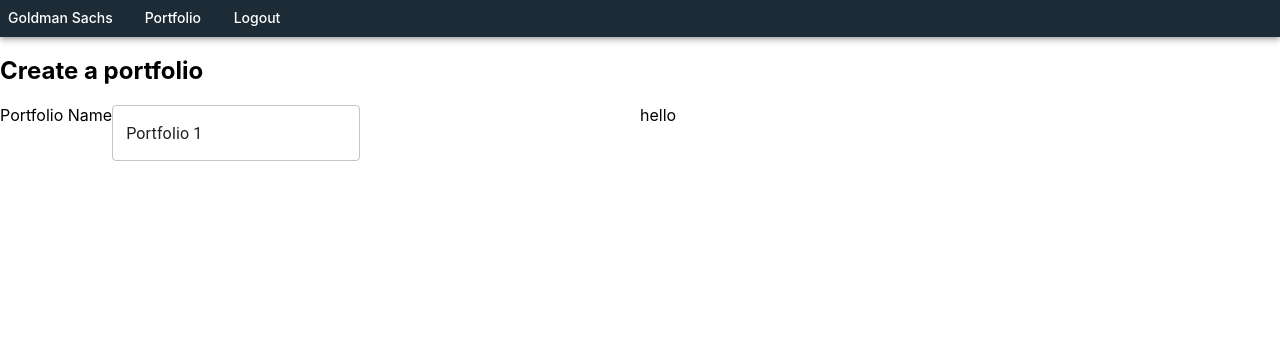
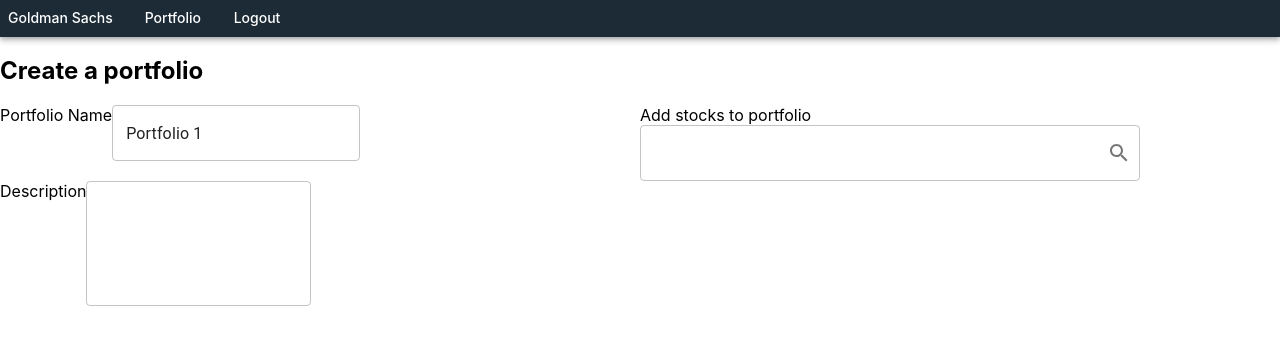
Before and after one commit to OOP-G1T7/APPA-IS442-G1-T7, a React (Create React App) app in the folder frontend/: page /PortfolioCreation in a window 1280 px wide. Shown: the top 344 px of the page. Built offline with nearby package versions, Linux system fonts and the light colour scheme.

Commit message:
portfolio creation wip

```diff
--- a/frontend/src/pages/Portfolio.js
+++ b/frontend/src/pages/Portfolio.js
@@ -16,19 +16,24 @@ export default function Portfolio() {
         <>
             <ThemeProvider theme={theme}>
                 <Navbar></Navbar>
-                <Grid container spacing={2} paddingLeft={2}>
+                <Grid
+                    container
+                    spacing={0}
+                    direction="column"
+                    alignItems="center"
+                    justifyContent="center"
+                >
                     <Grid item xs={8}>
+                        <h2>Your Portfolios</h2>
                     </Grid>
-                    <Grid item xs={4}>
-                    </Grid>
-                    <Grid item xs={4}>
+                    <Grid item xs={8} minHeight={100}>
+                        <p>You have no existing portfolios</p>
                     </Grid>
                     <Grid item xs={8}>
+                        <Button onClick={handleClick} style={{ textTransform: 'none' }}>Create a new portfolio</Button>
                     </Grid>
                 </Grid>
-                <h2>Your Portfolios</h2>
-                <p>You have no existing portfolios</p>
-                <Button onClick={handleClick} style={{ textTransform: 'none' }}>Create a new portfolio</Button>
+
                 {/* <Button onClick={handleClick} color='button' style={{ textTransform: 'none' }}>Create a new portfolio</Button> */}
             </ThemeProvider>
 
--- a/frontend/src/pages/PortfolioCreation.js
+++ b/frontend/src/pages/PortfolioCreation.js
@@ -3,9 +3,45 @@ import Button from '@mui/material/Button';
 import Grid from '@mui/material/Grid';
 import { Link } from "react-router-dom";
 import TextField from '@mui/material/TextField';
+import Autocomplete, { autocompleteClasses } from "@mui/material/Autocomplete";
+import Chip from '@mui/material/Chip';
+import React, { useCallback, useState, useEffect } from "react";
+import CheckBoxOutlineBlankIcon from '@mui/icons-material/CheckBoxOutlineBlank';
+import CheckBoxIcon from '@mui/icons-material/CheckBox';
+import Checkbox from '@mui/material/Checkbox';
+import SearchIcon from '@mui/icons-material/Search';
+
+export default function Portfolio() {
+    const [selectedEquities, setEquities] = useState([]);
+    const [showEquities, setShowEquities] = useState([]);
+
+    const equities = [
+        { symbol: "TSCO.LON", name: "Tesco PLC", type: "Equity", region: "United Kingdom" },
+        { symbol: "TSCDF", name: "Tesco PLC", type: "Equity", region: "United States" },
+        { symbol: "TSCDY", name: "Tesco PLC", type: "Equity", region: "United States" },
+        { symbol: "TCO2.FRK", name: "TESCO PLC ADR/1 LS-05", type: "Equity", region: "Frankfurt" },
+        { symbol: "TCO0.FRK", name: "TESCO PLC LS-0633333", type: "Equity", region: "Frankfurt" },
+    ];
+
+    const icon = <CheckBoxOutlineBlankIcon fontSize="small" />;
+    const checkedIcon = <CheckBoxIcon fontSize="small" />;
+
+    const handleChange = (e, value) => {
+        if (e.target.checked) {
+            setEquities([...selectedEquities, e.target.value]);
+        } else {
+            setEquities(selectedEquities.filter((id) => id !== e.target.value));
+        }
+    };
 
 
-export default function Portfolio() {
+    useEffect(() => {
+        if (selectedEquities.length === 0) {
+            setShowEquities("");
+        } else {
+            setShowEquities(selectedEquities.join(","));
+        }
+    }, [selectedEquities]);
 
     return (
         <>
@@ -17,8 +53,52 @@ export default function Portfolio() {
                     <TextField id="outlined-basic" value="Portfolio 1" variant="outlined" />
                 </Grid>
                 <Grid item xs={6}>
-                    hello
+                    Add stocks to portfolio
+                    <Autocomplete
+                        multiple
+                        popupIcon={<SearchIcon />}
+                        id="checkboxes-tags-demo"
+                        options={equities}
+                        disableCloseOnSelect
+                        sx={{
+                            width: 300,
+                            [`& .${autocompleteClasses.popupIndicator}`]: {
+                                transform: "none"
+                            }
+                        }}
+
+                        getOptionLabel={(option) => `${option.symbol} (${option.name})`}
+                        renderOption={(props, option, { selected }) => (
+                            <li {...props}>
+                                <Checkbox
+                                    onClick={handleChange}
+                                    icon={icon}
+                                    checkedIcon={checkedIcon}
+                                    style={{ marginRight: 8 }}
+                                    checked={selected}
+                                    value={option.symbol}
+                                />
+                                {option.symbol} {option.name}
+                            </li>
+                        )}
+                        style={{ width: 500 }}
+                        renderInput={(params) => (
+                            <TextField {...params} />
+                        )}
+                    />
                 </Grid>
+                <Grid item xs={6}>
+                    Description
+                    <TextField id="outlined-basic" variant="outlined"
+                        multiline
+                        rows={4}
+                        maxRows={Infinity}
+                    />
+                </Grid>
+                <Grid item xs={6}>
+                    {showEquities}
+                </Grid>
+
             </Grid>
         </>
 
```
